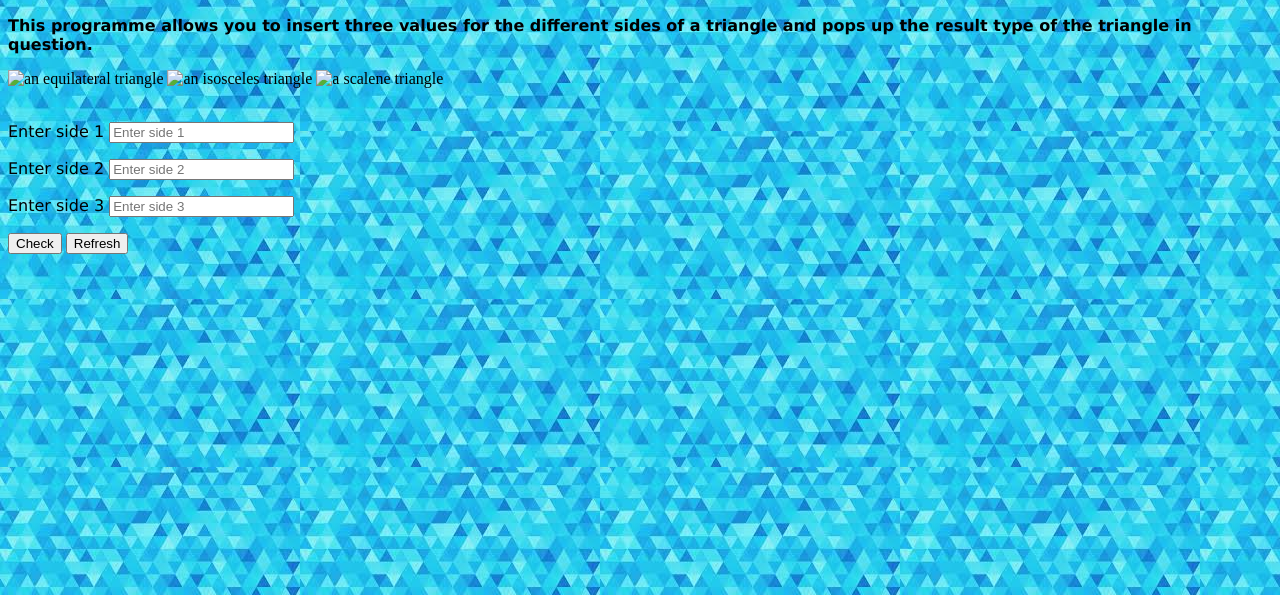
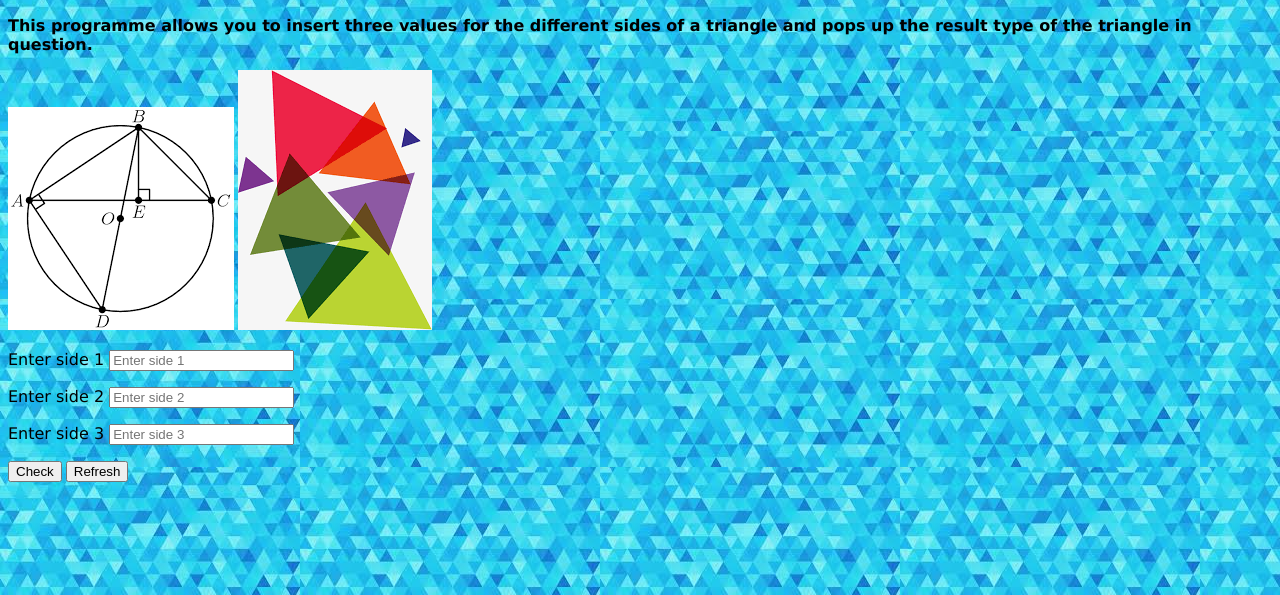
Before and after one commit to patrick-ndonga/Triangle-tracker, a plain HTML site: page index.html in a window 1280 px wide. Shown: the part 205-800 px from the top of the page. Drawn offline with Linux system fonts and the light colour scheme.

Commit message:
Add images

```diff
--- a/index.html
+++ b/index.html
@@ -31,13 +31,8 @@
         <div id="home">
           <h1>Triangle Tracker</h1>
             <p><strong>This programme allows you to insert three values for the different sides of a triangle and pops up the result type of the triangle in question.</strong></p>
-            <img src="download.png" alt="an equilateral triangle" height="200" width=300>
-              <!-- <span>Equilateral triangle.</span> -->
-            <img src="download1.png" alt="an isosceles triangle" height="200" width=300>
-              <!-- <span>Isosceles triangle.</span> -->
-            <img src="download2).png" alt="a scalene triangle" height="200" width=300>
-              <!-- <span>Scalene triangle.</span> -->
-              <br></br>
+           <img src="images/images.png">
+           <img src="images/unique.png">
 
               <form class="form">
                 <p><label for="side1">Enter side 1</label>
```
